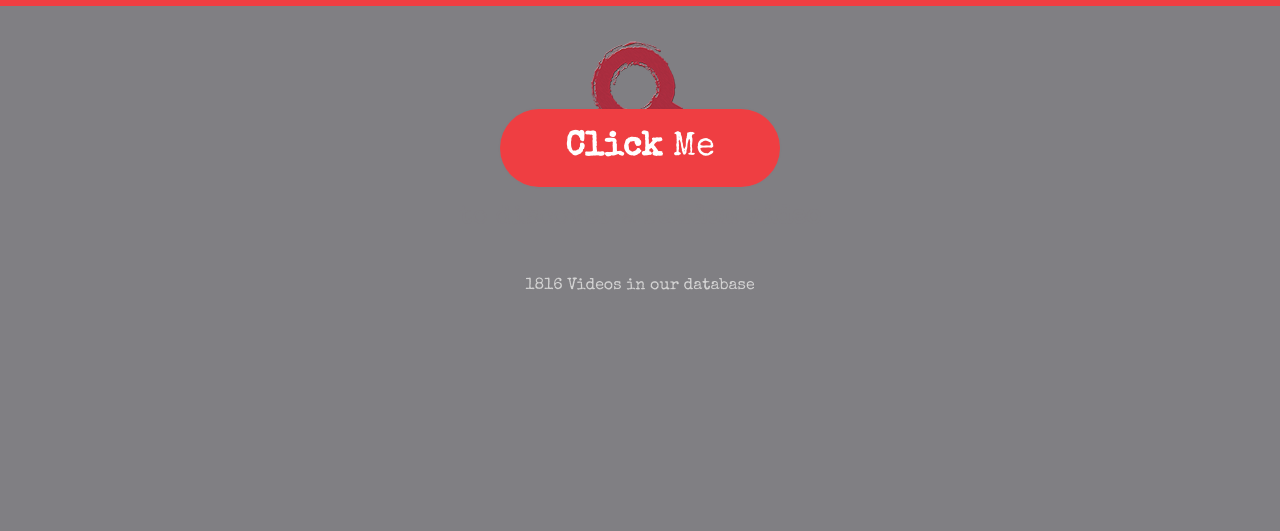
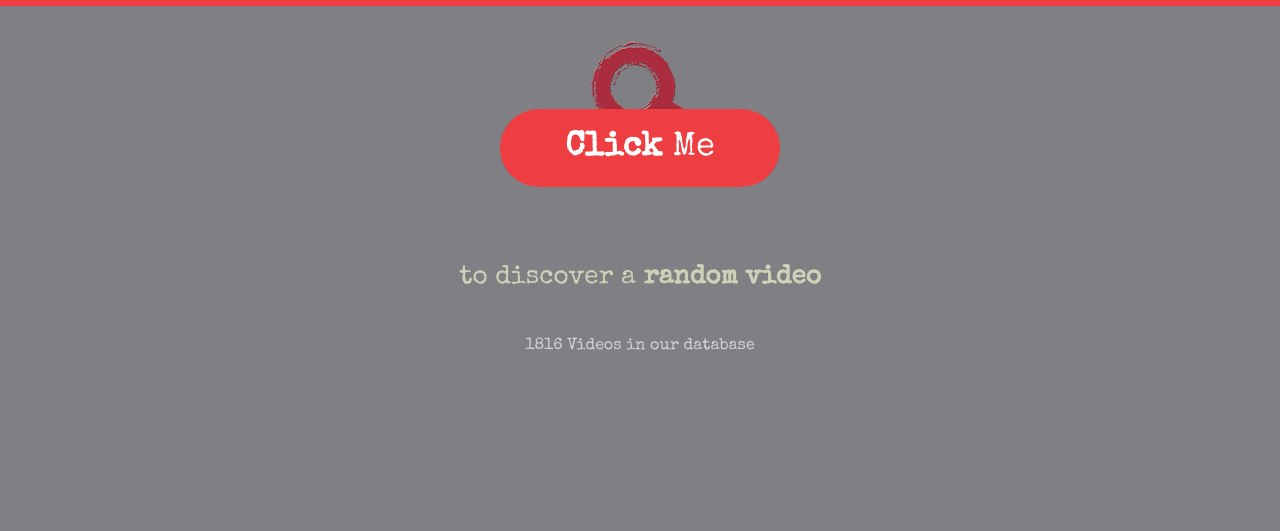
Before and after one commit to kamphey/qrandom, a PHP site: page / in a window 1280 px wide. Shown: the top 531 px of the page. Run offline with PHP 8.4, Linux system fonts and the light colour scheme.

Commit message:
color correction
also tried to set button down a bit.

```diff
--- a/style.css
+++ b/style.css
@@ -30,10 +30,10 @@ body{
 }
 
 h2{
-	margin-top: 40px;
+	margin-top: 100px;
 	font-weight: 100;
 	font-size:26px;
-	color: #807F83;
+	color: #CDD3B8;
 	padding-left: 5px;
 	padding-right: 5px;
 }
```
